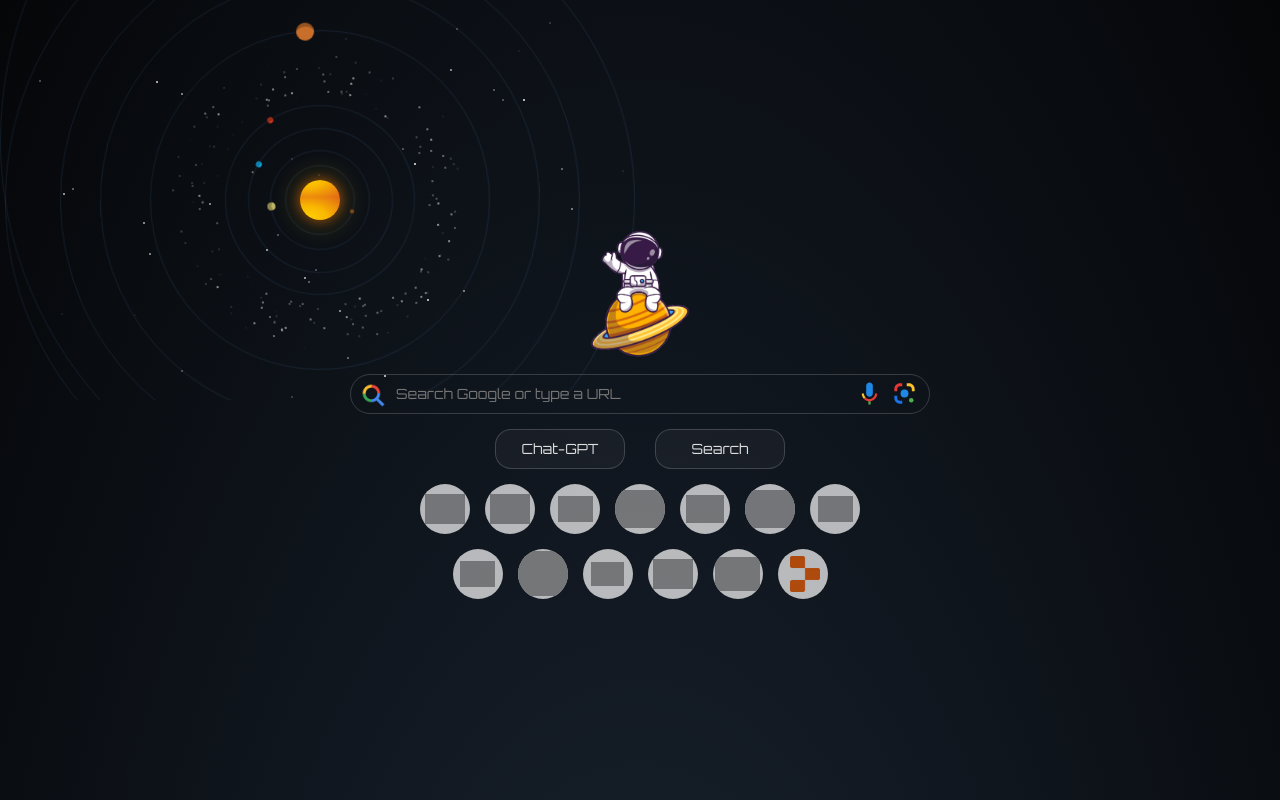
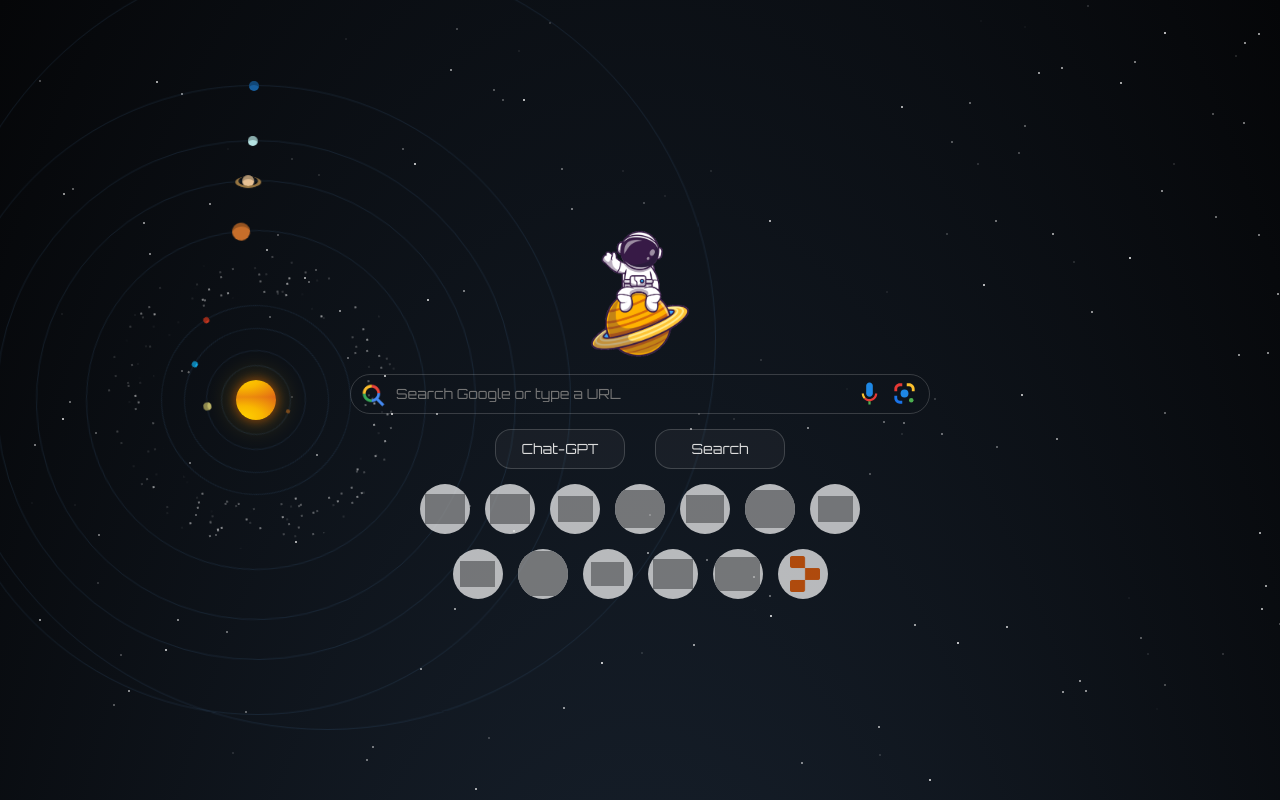
Before and after one commit to Ashutosh-Repos/GoogleHome, a website: page index.html in a window 1280 px wide. Shown: the top 800 px of the page. Drawn offline with nearby package versions, Linux system fonts and the light colour scheme; grey boxes are pictures that could not be loaded.

Commit message:
Update solarsystem.css

```diff
--- a/solarsystem.css
+++ b/solarsystem.css
@@ -93,8 +93,8 @@
   }
 
   .solar-syst {
-    width: 50vw;
-    height: 50vh;
+    width: 100vw;
+    height: 100vh;
     position: absolute;
     z-index: 4;
     overflow-x: hidden;
@@ -112,7 +112,7 @@
   .solar-syst div {
     border-radius: 1000px;
     top: 50%;
-    left: 50%;
+    left: 20%;
     position: absolute;
 
   }
```
